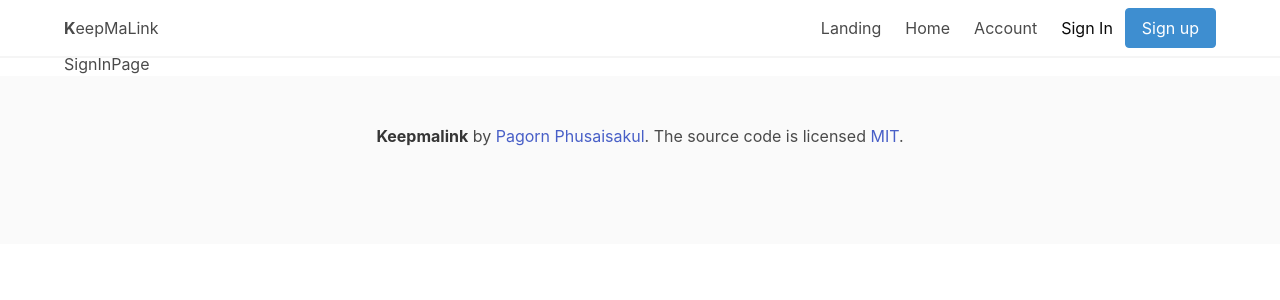
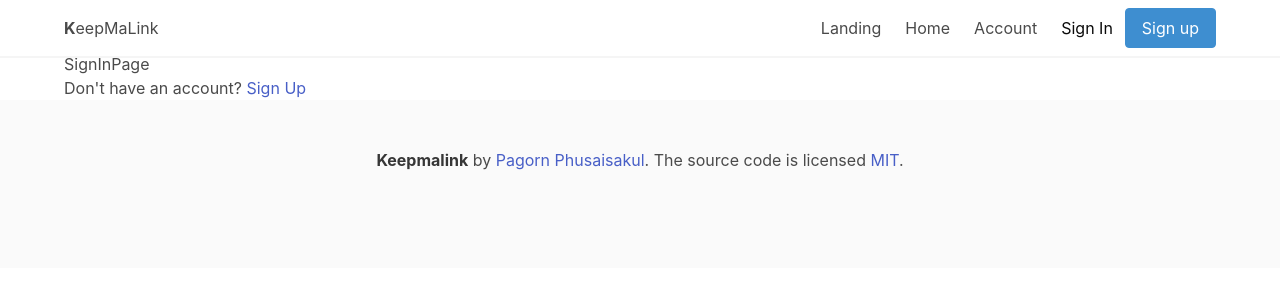
Before and after one commit to nrogap/keepmalink, a React (Create React App) app: page /signin in a window 1280 px wide. Shown: the top 300 px of the page. Built offline with nearby package versions, Linux system fonts and the light colour scheme; no server answers.

Commit message:
Add sign up link on SignInPage

```diff
--- a/src/containers/SigninPage.js
+++ b/src/containers/SigninPage.js
@@ -1,9 +1,24 @@
 import React from 'react'
+import { Link } from 'react-router-dom'
+
+import * as routes from '../constants/routes'
 
 class SignInPage extends React.Component {
   render() {
-    return (<div>SignInPage</div>)
+    return (
+      <div>
+        SignInPage
+        <SignUpLink />
+      </div>
+    )
   }
 }
 
+const SignUpLink = () =>
+  <p>
+    Don't have an account?
+    {' '}
+    <Link to={routes.SIGN_UP}>Sign Up</Link>
+  </p>
+
 export default SignInPage
```
